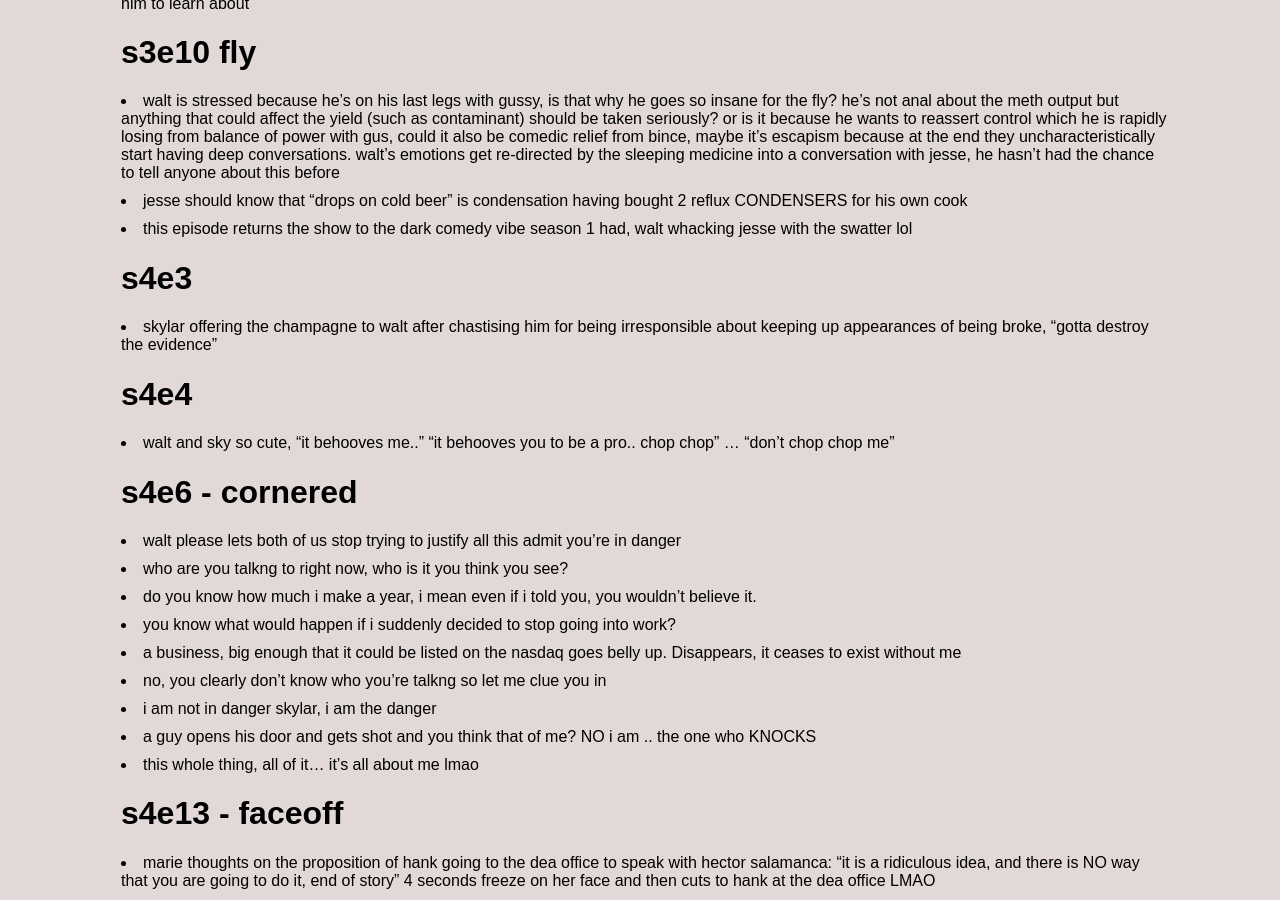
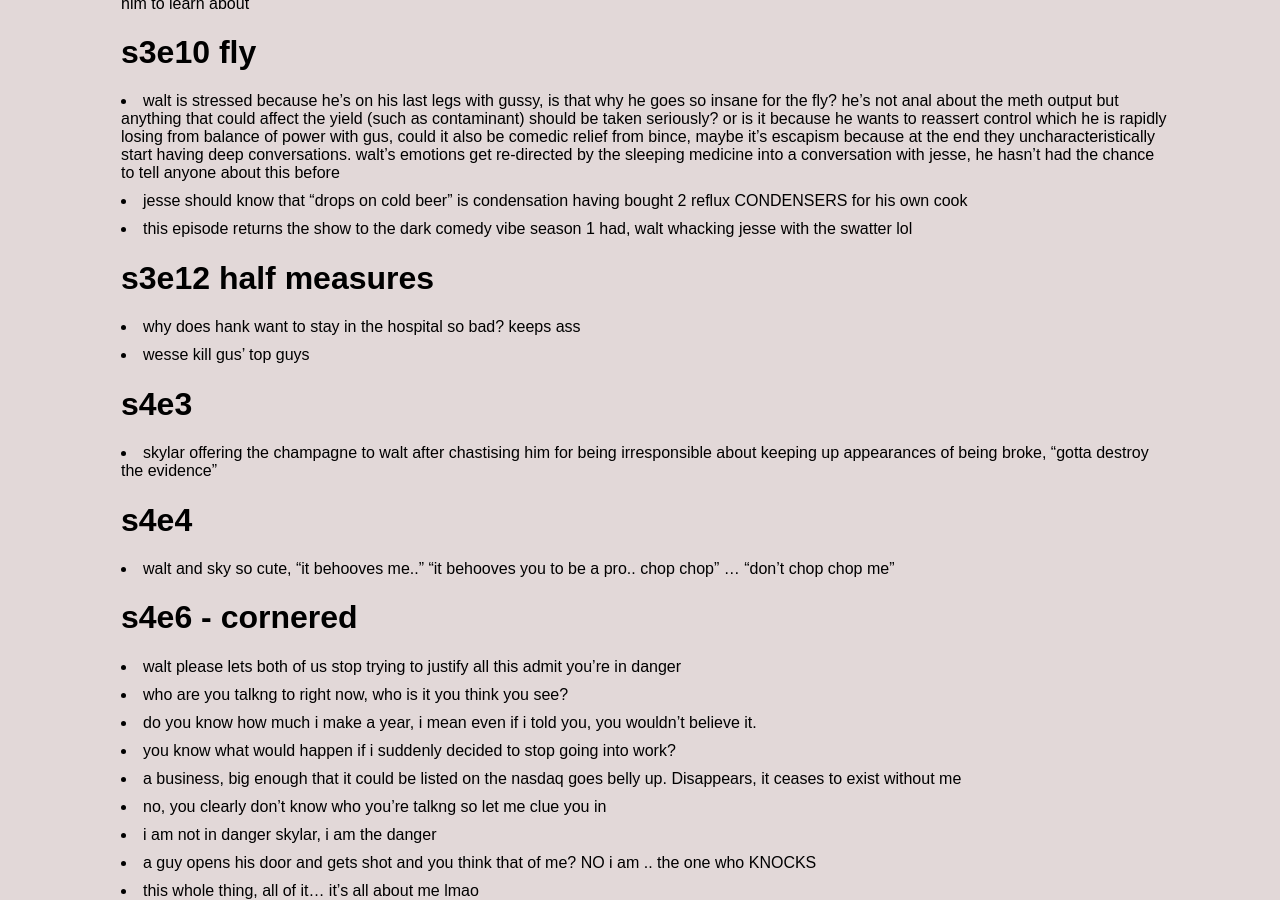
Before and after one commit to jsbaasi/jsbaasi.github.io, a Jekyll site: the page built from _posts/2026-06-08-breaking-bad-episodes.md, in a window 1280 px wide and 900 px high, scrolled down 2727 px. Built offline with Jekyll 4.4.1, drawn with Linux system fonts in a browser that asks for light colours.

Commit message:
vault backup: 2026-06-17 22:49:56

```diff
--- a/_posts/2026-06-08-breaking-bad-episodes.md
+++ b/_posts/2026-06-08-breaking-bad-episodes.md
@@ -59,6 +59,9 @@
 - walt is stressed because he's on his last legs with gussy, is that why he goes so insane for the fly? he's not anal about the meth output but anything that could affect the yield (such as contaminant) should be taken seriously? or is it because he wants to reassert control which he is rapidly losing from balance of power with gus, could it also be comedic relief from bince, maybe it's escapism because at the end they uncharacteristically start having deep conversations. walt's emotions get re-directed by the sleeping medicine into a conversation with jesse, he hasn't had the chance to tell anyone about this before
 - jesse should know that "drops on cold beer" is condensation having bought 2 reflux CONDENSERS for his own cook
 - this episode returns the show to the dark comedy vibe season 1 had, walt whacking jesse with the swatter lol
+# s3e12 half measures
+- why does hank want to stay in the hospital so bad? keeps ass
+- wesse kill gus' top guys
 # s4e3
 - skylar offering the champagne to walt after chastising him for being irresponsible about keeping up appearances of being broke, "gotta destroy the evidence"
 # s4e4
```
